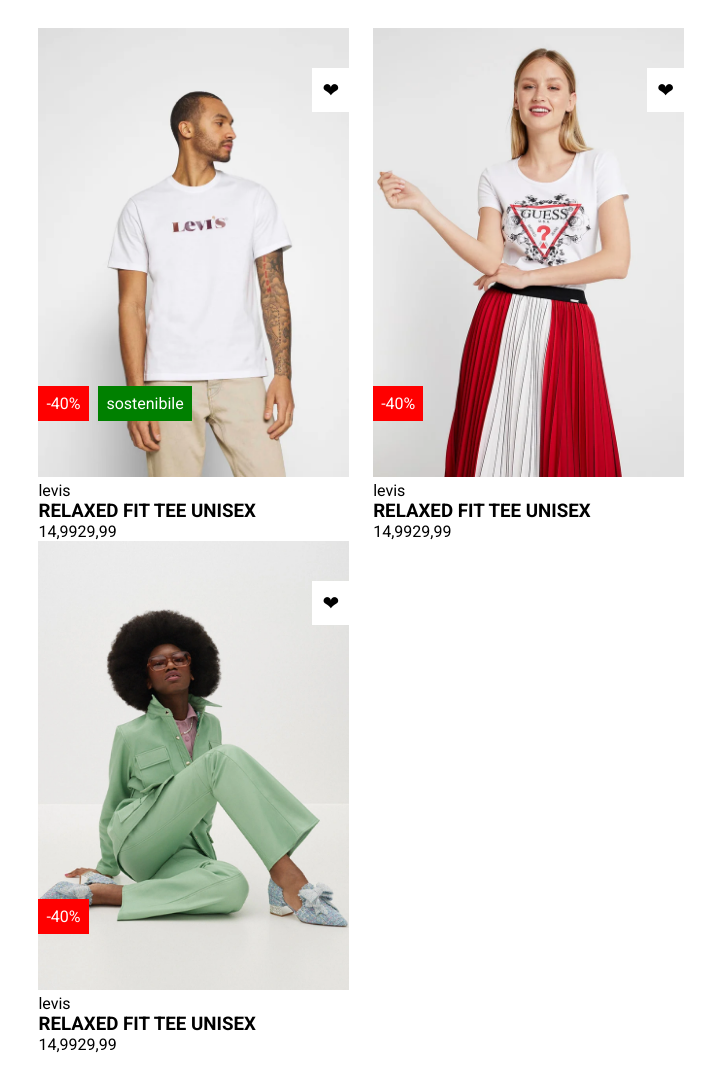
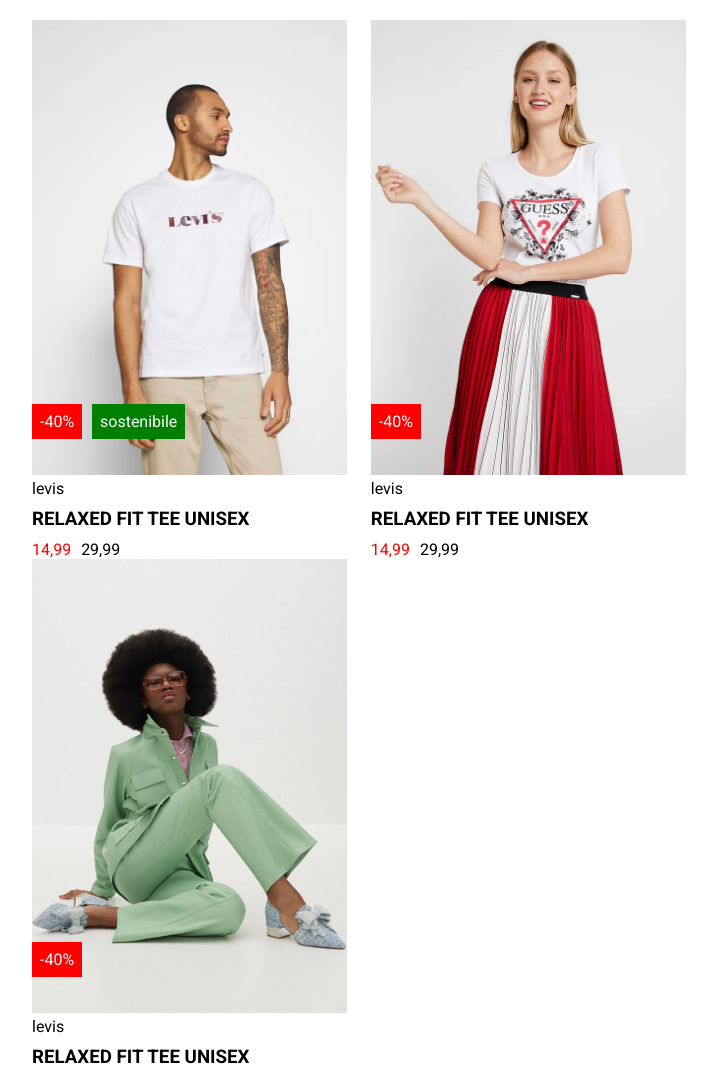
Before and after one commit to devmirko/html-css-boolando, a plain HTML site: page index.html in a window 1280 px wide. Shown: the top 1071 px of the page, without its empty margins (126-843 px from the left). Drawn offline with Linux system fonts and the light colour scheme.

Commit message:
fine pagina( da inserire i testi)

```diff
--- a/css/style.css
+++ b/css/style.css
@@ -2,6 +2,8 @@
 
 *{
     box-sizing: border-box;
+    margin: 0;
+    padding: 0;
 
 
 
@@ -24,7 +26,7 @@ body{
 /* stile struttura riga  */
 .raw{
     padding: 20px;
-    /* text-align: center; */
+
 
 
 }
@@ -35,6 +37,7 @@ body{
     display: inline-block;
     margin: 0 10px;
     position: relative;
+
 
 }
 
@@ -49,8 +52,11 @@ body{
     position: absolute;
     top: 40px;
     right: 0;
+    display: none;
 
 }
+
+/* etichette stile */
 
 .box-image .label{
         color: white;
@@ -90,23 +96,27 @@ body{
 z-index: 1;
 
 }
+.box-image:hover .heart{
 
-span{
+    display: block;
+
+ }
+
+.box-image span{
     z-index: 20;
 }
 
 /* stile descrizione prodotto */
 
 .marca{
-    margin:  0;
 
 }
 .modello{
-    margin: 0;
+    margin: 10px 0;
 }
 .prezzo{
-    margin: 0;
+    margin: 0 10px;
 }
 .prezzo_scontato{
-    margin: 0;
+    color: red;
 }
```
